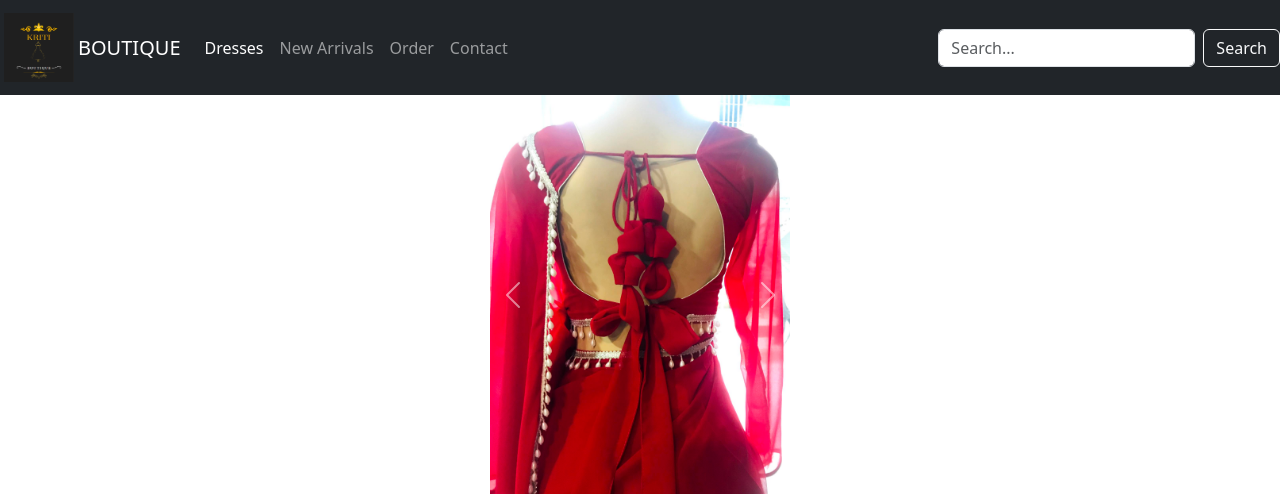
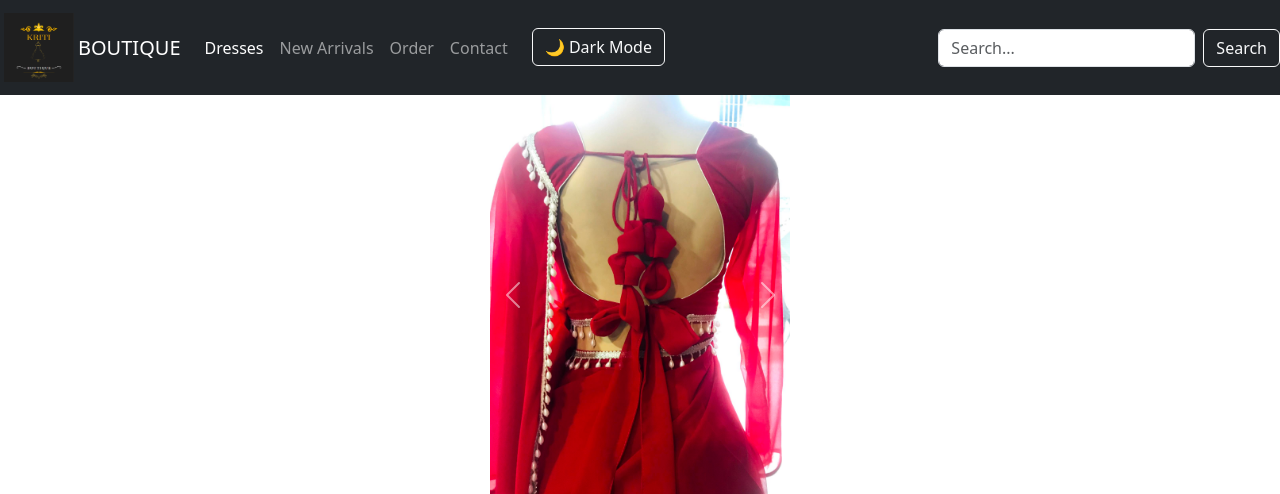
Before and after one commit to rupacesigdel/Kriti_boutiques, a Django app: page / in a window 1280 px wide. Shown: the top 494 px of the page. Run offline with Django 5.2, Linux system fonts and the light colour scheme.

Commit message:
dark mode changing

```diff
--- a/KRITI_BOUTIQUE/static/css/style.css
+++ b/KRITI_BOUTIQUE/static/css/style.css
@@ -20,3 +20,40 @@
     color: #f0c14b;
     transform: scale(1.2);
 }
+
+/* Default Light Mode Styles */
+body {
+    background-color: #fff;
+    color: #000;
+  }
+
+  .navbar {
+    background-color: #f8f9fa;
+  }
+
+  .footer {
+    background-color: #f8f9fa;
+    color: #000;
+  }
+
+  /* Dark Mode Styles */
+  .dark-mode body {
+    background-color: #121212;
+    color: #f1f1f1;
+  }
+
+  .dark-mode .navbar {
+    background-color: #212529;
+  }
+
+  .dark-mode .footer {
+    background-color: #212529;
+    color: #f1f1f1;
+  }
+  body {
+    transition: background-color 0.1s, color 0.1s;
+  }
+
+  .navbar, .footer {
+    transition: background-color 0.1s, color 0.1s;
+  }
--- a/KRITI_BOUTIQUE/static/js/BOUTIQUE.js
+++ b/KRITI_BOUTIQUE/static/js/BOUTIQUE.js
@@ -1,12 +1,21 @@
-document.addEventListener("DOMContentLoaded", function(event) {
-    console.log("This is design.js");
+const themeToggle = document.getElementById('theme-toggle');
+const currentTheme = localStorage.getItem('theme');
 
-    let sc = document.createElement('script');
-    sc.setAttribute('src', 'https://cdn.ckeditor.com/4.16.2/standard/ckeditor.js');
+if (currentTheme === 'dark') {
+document.documentElement.classList.add('dark-mode');
+themeToggle.textContent = '☀️ Light Mode';
+}
 
-    document.head.appendChild(sc);
+themeToggle.addEventListener('click', () => {
+document.documentElement.classList.toggle('dark-mode');
 
-    sc.onload = () => {
-        CKEDITOR.replace('id_content');
-    };
+let theme = 'light';
+if (document.documentElement.classList.contains('dark-mode')) {
+    theme = 'dark';
+    themeToggle.textContent = '☀️ Light Mode';
+} else {
+    themeToggle.textContent = '🌙 Dark Mode';
+}
+
+localStorage.setItem('theme', theme);
 });
--- a/templates/base.html
+++ b/templates/base.html
@@ -44,6 +44,9 @@
             <a class="nav-link {% block contactactive %}{% endblock contactactive %}"
             href="{% url 'contact' %}">Contact</a>
           </li>
+          <li class="nav-item mx-3">
+            <button id="theme-toggle" class="btn btn-outline-light">🌙 Dark Mode</button>
+          </li>
         </ul>
         <form action="{% url 'search' %}" method="GET" class="d-flex">
           <input type="text" name="q" id="searchQuery" class="form-control me-2"
@@ -76,5 +79,6 @@
     <script src="https://cdn.jsdelivr.net/npm/bootstrap@5.3.3/dist/js/bootstrap.bundle.min.js"
             integrity="sha384-YvpcrYf0tY3lHB60NNkmXc5s9fDVZLESaAA55NDzOxhy9GkcIdslK1eN7N6jIeHz"
             crossorigin="anonymous"></script>
+    <script src="{% static 'js/BOUTIQUE.js' %}"></script>
   </body>
 </html>
```
